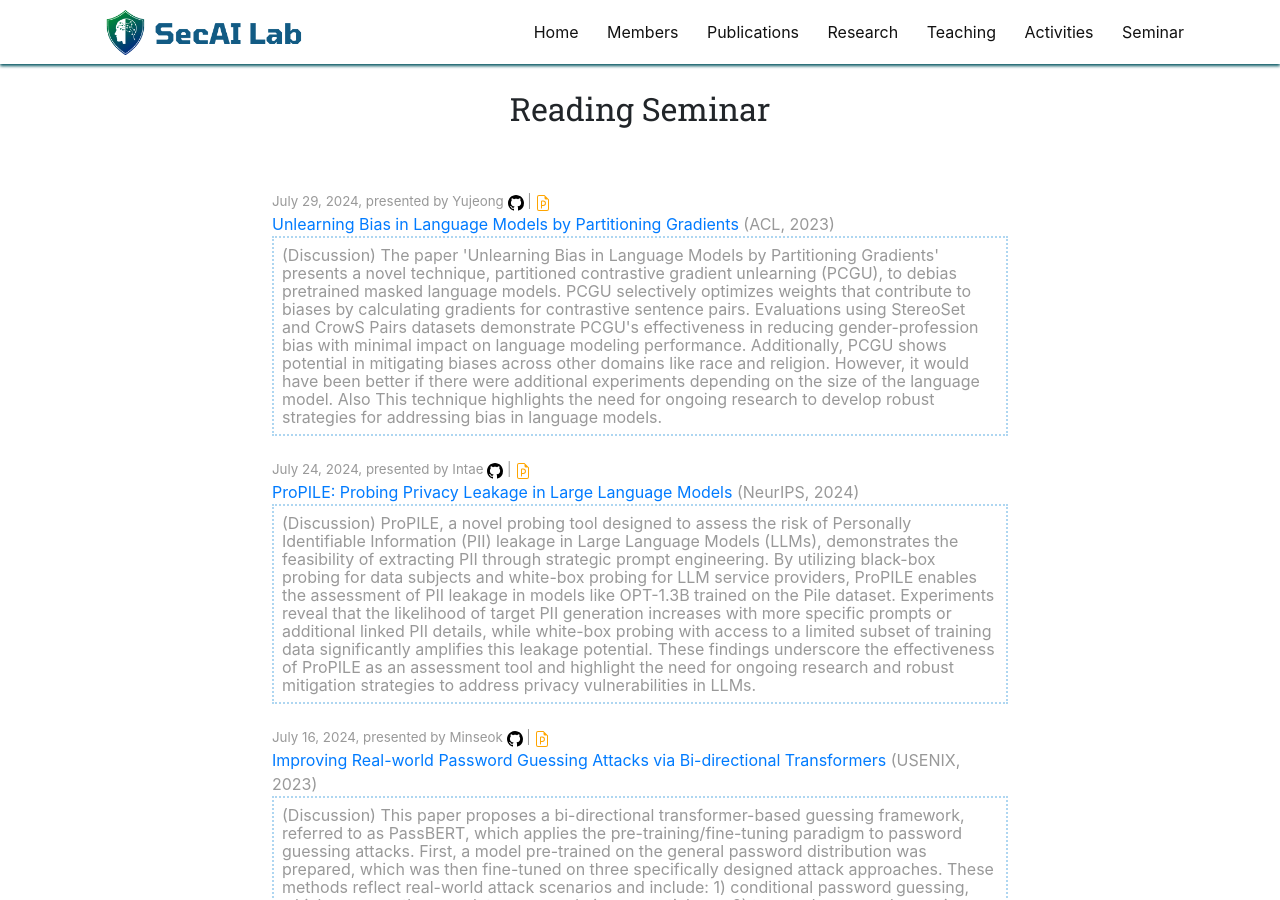
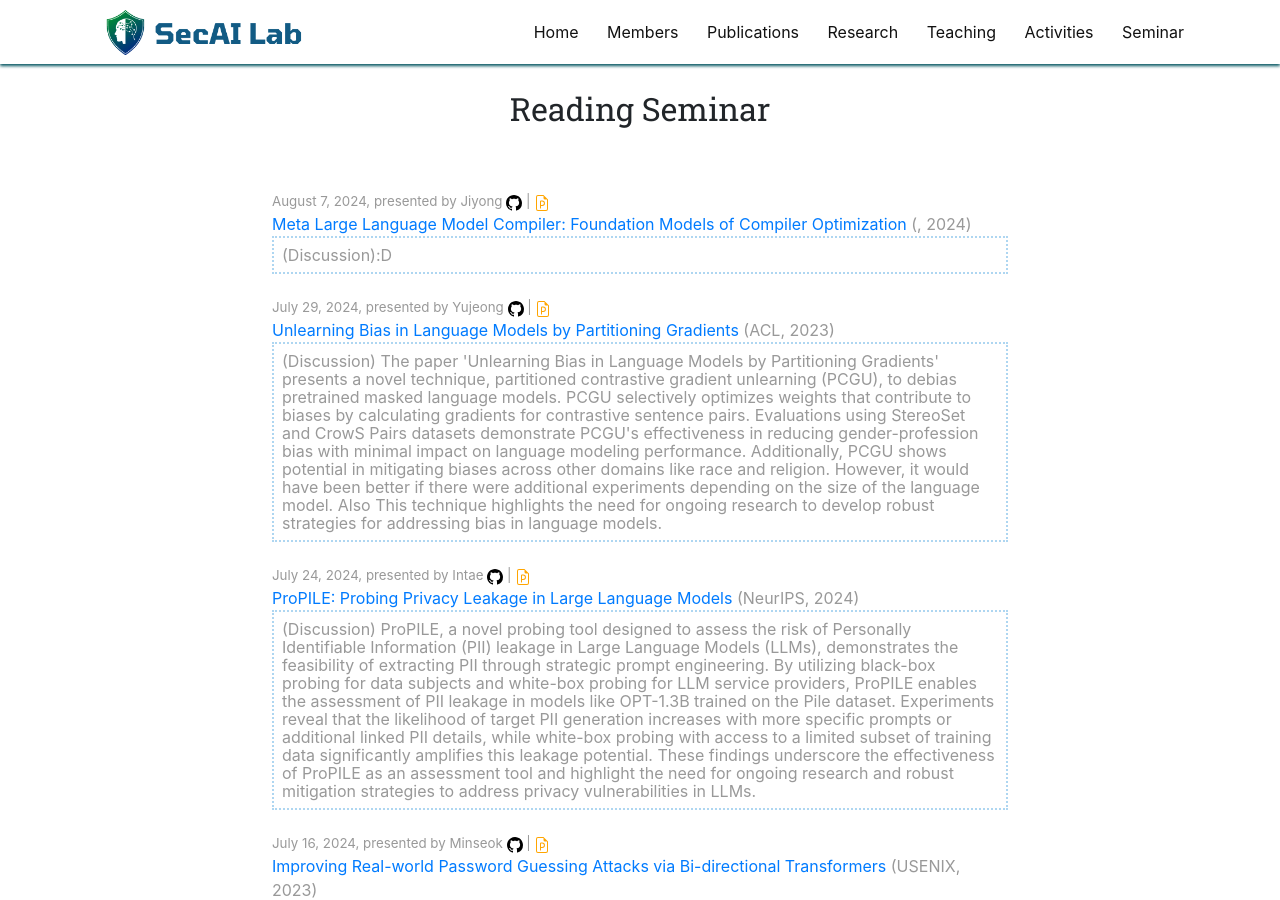
Before and after one commit to SecAI-Lab/secai-lab.github.io, a Jekyll site: the page built from pages/seminar.md, in a window 1280 px wide and 900 px high. Built offline with Jekyll 4.4.1, drawn with Linux system fonts in a browser that asks for light colours; nearby versions of some CDN libraries.

Commit message:
new entry

```diff
--- a/_data/readings.yml
+++ b/_data/readings.yml
@@ -1,3 +1,12 @@
+- title: "Meta Large Language Model Compiler: Foundation Models of Compiler Optimization"
+  link: "https://arxiv.org/abs/2407.02524"
+  ppt_link: "https://secai.skku.edu/assets/paper-presentation/jiyong_LLMCOMPILER_ARXIV24.pdf"
+  code_link: "https://huggingface.co/facebook"
+  presenter: Jiyong
+  date: 2024.08.07
+  pub_year: 2024
+  discussion: "(Discussion):D"
+
 - title: "Unlearning Bias in Language Models by Partitioning Gradients"
   link: "https://aclanthology.org/2023.findings-acl.375.pdf"
   ppt_link: "https://docs.google.com/presentation/d/1c4g1xazZW56AzWrCqAKcMOP2GARlfW9YL5xzDdjBqhk/edit#slide=id.p"
```
Also changed, not shown: 1 other file.
